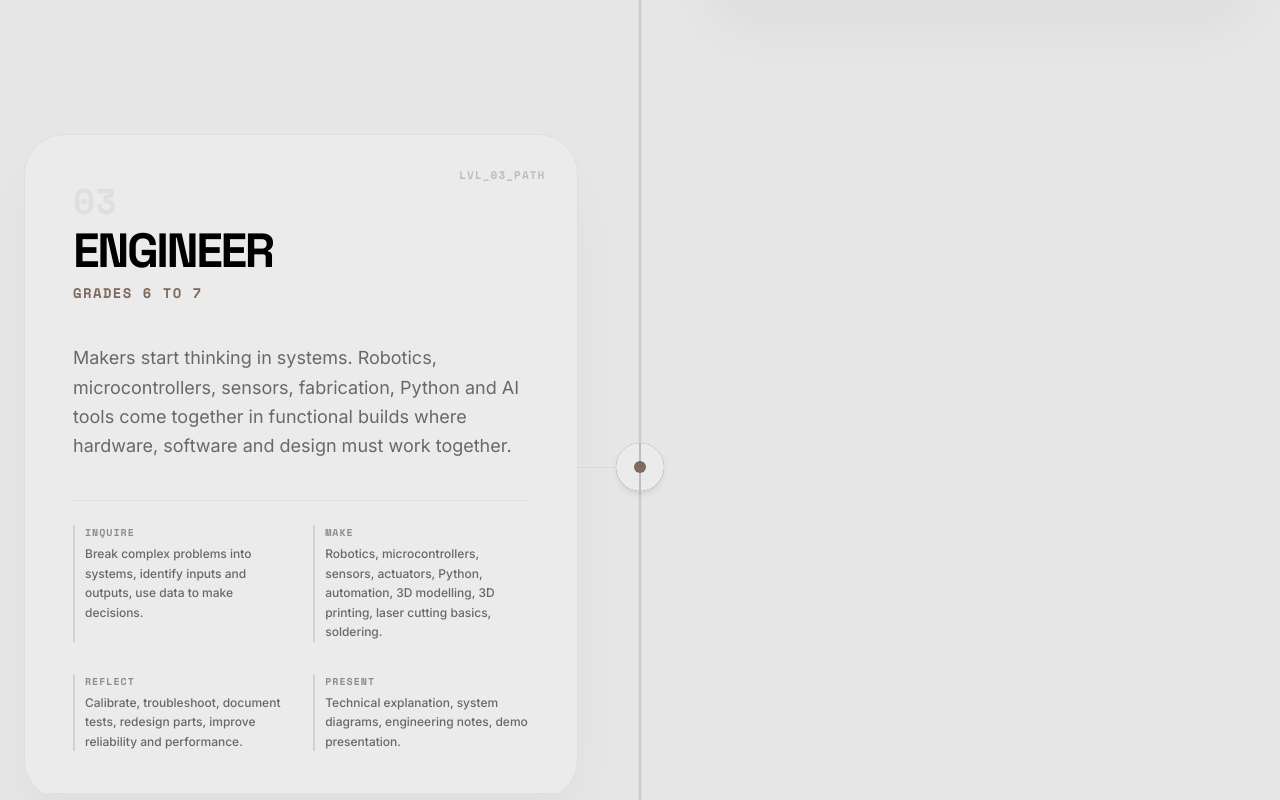
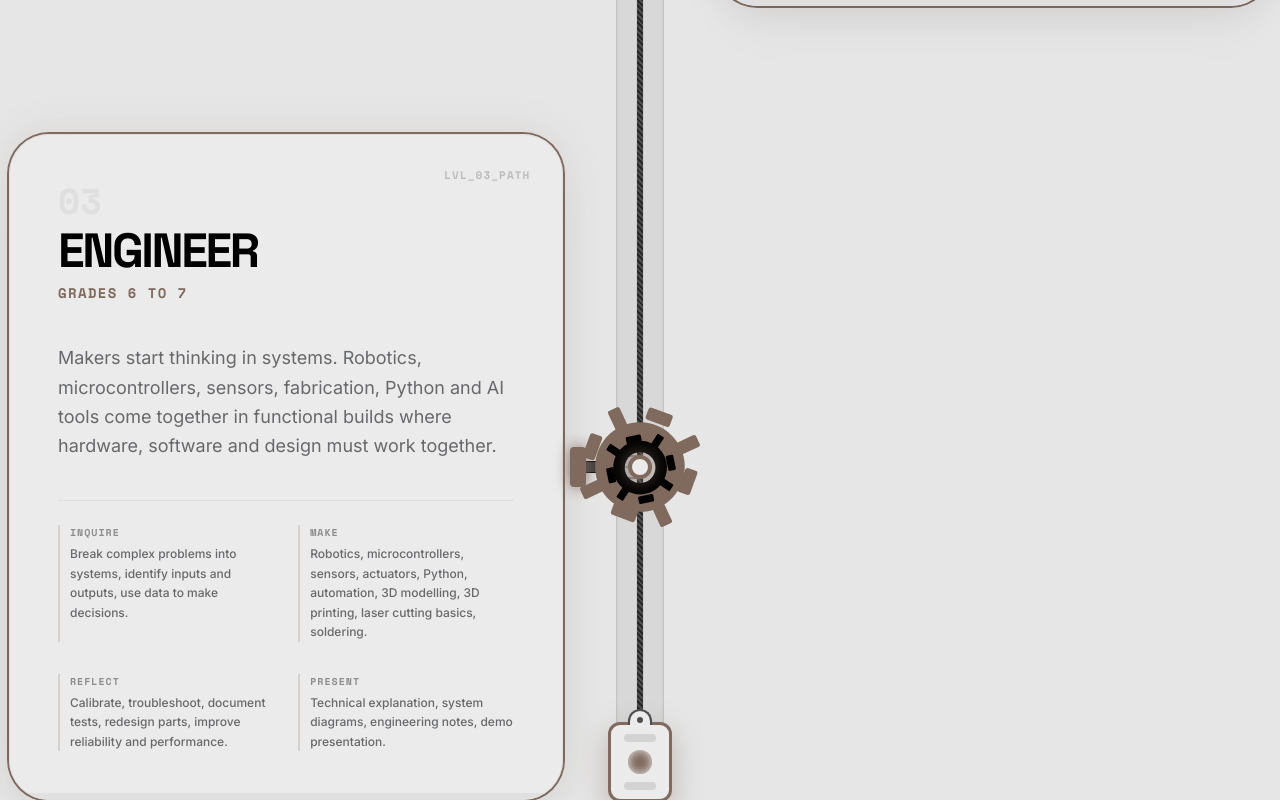
Before and after one commit to pratikb1234/Makerreactor, a React (Vite) app: page / in a window 1280 px wide. Shown: the part 7580-8380 px from the top of the page. Built offline with nearby package versions, Linux system fonts and the light colour scheme.

Commit message:
Restore original mechanical elevator and add code widget

```diff
--- a/src/components/ProgramPathway.jsx
+++ b/src/components/ProgramPathway.jsx
@@ -1,5 +1,5 @@
 import { useRef, useState } from 'react';
-import { motion, useScroll, useMotionValueEvent } from 'framer-motion';
+import { motion, useScroll, useMotionValueEvent, useTransform } from 'framer-motion';
 import { BlueprintGrid, ScrollCircuitLine, ArcReactorNode, FloatingCodeWidget } from './MakerElements';
 
 const levels = [
@@ -78,15 +78,9 @@ export default function ProgramPathway() {
     <section ref={sectionRef} className="bg-[var(--color-light)] relative overflow-hidden font-sans border-t border-black/5">
       <BlueprintGrid opacity={0.4} />
 
-      {/* Single continuous circuit line */}
-      <div className="absolute left-1/2 -translate-x-1/2 top-0 bottom-0 w-[100px] pointer-events-none z-0 hidden lg:block">
-        <ScrollCircuitLine
-          sectionRef={sectionRef}
-          className="top-0 left-0 w-full h-full"
-          pathD="M 50 0 V 1000"
-          viewBox="0 0 100 1000"
-          scrollOffset={["start center", "end center"]}
-        />
+      {/* ── Mechanical Contraption Timeline ── */}
+      <div className="absolute left-1/2 -translate-x-1/2 top-0 bottom-0 w-[120px] pointer-events-none z-0 hidden lg:block">
+        <MechanicalTimeline scrollYProgress={scrollYProgress} />
       </div>
 
       {/* ── Header Container ── */}
@@ -275,19 +269,168 @@ function LevelCardTimeline({ level, index, scrollYProgress }) {
 
       {/* Visual Marker on central line */}
       <div className="absolute left-1/2 -translate-x-1/2 top-1/2 -translate-y-1/2 hidden lg:flex items-center justify-center z-30">
-        <ArcReactorNode isActive={isActive} isHovered={isHovered} setIsHovered={setIsHovered} />
+        <MechanicalLinkageNode isActive={isActive || isHovered} />
       </div>
 
-      {/* Level Card Base Content */}
-      <div className="w-full lg:w-[45%]" onMouseEnter={() => setIsHovered(true)} onMouseLeave={() => setIsHovered(false)}>
-        <LevelCardBase level={level} index={index} />
+      {/* Level Card Base Content - Wrapped in a jolt animation */}
+      <motion.div
+        className="w-full lg:w-[45%]"
+        onMouseEnter={() => setIsHovered(true)}
+        onMouseLeave={() => setIsHovered(false)}
+        animate={(isActive || isHovered) ? { x: isEven ? -15 : 15 } : { x: 0 }}
+        transition={{ type: "spring", stiffness: 400, damping: 15, mass: 1 }}
+      >
+        {/* Pass isActive down so the card can light up when punched */}
+        <div className={`transition-all duration-500 rounded-[2.5rem] ${isActive || isHovered ? 'shadow-[0_0_40px_rgba(255,90,0,0.15)] ring-2 ring-[var(--color-accent)]' : ''}`}>
+          <LevelCardBase level={level} index={index} />
+        </div>
+      </motion.div>
+
+      {/* Decorative Mechanical Linkage Piston Arm - LG only */}
+      <div className={`hidden lg:block absolute top-1/2 -translate-y-1/2 w-[5%] h-8 z-20 ${isEven ? 'left-[45%]' : 'right-[45%]'}`}>
+        <PistonArm isActive={isActive || isHovered} isEven={isEven} />
       </div>
-
-      {/* Decorative Blueprint connector - LG only */}
-      <div className={`hidden lg:block w-[5%] h-px bg-black/5 absolute top-1/2 ${isEven ? 'left-[45%]' : 'right-[45%]'}`} />
 
       {/* Empty space on opposite side */}
       <div className="hidden lg:block lg:w-[45%]" />
     </div>
   );
 }
+
+function PistonArm({ isActive, isEven }) {
+  // Piston pushes OUT from the center towards the card.
+  // Center is at the right for isEven, left for !isEven.
+  return (
+    <div className={`w-full h-full relative flex items-center ${isEven ? 'flex-row-reverse' : 'flex-row'}`}>
+      {/* Outer Cylinder (attached to center) */}
+      <div className="w-1/2 h-6 bg-[#d4d4d4] border-y-2 border-x border-[#999] rounded-sm relative z-10 flex items-center justify-center shadow-md">
+         {/* Decorative cylinder stripes */}
+         <div className="w-full h-[2px] bg-black/20" />
+      </div>
+
+      {/* Inner Rod (shoots out to the card) */}
+      <motion.div
+        className="h-3 bg-[#444] border-y border-black relative z-0 origin-center"
+        initial={{ width: '10%' }}
+        animate={{ width: isActive ? '100%' : '10%' }}
+        transition={{ type: "spring", stiffness: 400, damping: 15, mass: 1 }}
+      >
+        {/* Plunger Head hitting the card */}
+        <div className={`absolute top-1/2 -translate-y-1/2 w-4 h-10 rounded-sm shadow-[0_0_15px_var(--color-accent)] transition-colors duration-200 ${isActive ? 'bg-[var(--color-accent)]' : 'bg-[#666]'} ${isEven ? '-left-2' : '-right-2'}`}>
+          {/* Spark effect when hitting */}
+          {isActive && (
+            <motion.div
+              initial={{ scale: 0, opacity: 1 }}
+              animate={{ scale: 2.5, opacity: 0 }}
+              transition={{ duration: 0.4, ease: "easeOut" }}
+              className={`absolute top-1/2 -translate-y-1/2 w-4 h-4 bg-white rounded-full ${isEven ? '-left-2' : '-right-2'}`}
+            />
+          )}
+        </div>
+      </motion.div>
+    </div>
+  );
+}
+
+// ── Mechanical Contraption Components ──
+
+function MechanicalTimeline({ scrollYProgress }) {
+  const payloadY = useTransform(scrollYProgress, [0, 1], ["0%", "100%"]);
+  // The motor rotation is directly proportional to scroll
+  const motorRotation = useTransform(scrollYProgress, [0, 1], [0, 1440]); // 4 full spins
+
+  return (
+    <div className="absolute inset-0 flex flex-col items-center">
+      {/* Top Motor Assembly (mounted at the top of the section) */}
+      <div className="absolute top-0 -mt-10 w-32 h-20 bg-[#d4d4d4] rounded-[1rem] border-2 border-[#999] z-30 flex items-center justify-center shadow-[0_10px_20px_rgba(0,0,0,0.15)]">
+        {/* Motor body casing details */}
+        <div className="absolute inset-x-4 top-2 h-4 bg-black/10 rounded-full" />
+        <div className="absolute inset-x-4 bottom-2 h-2 bg-black/10 rounded-full" />
+
+        {/* Rotating Pulley Wheel */}
+        <motion.div
+          className="relative w-16 h-16 rounded-full border-[6px] border-[#666] bg-[#ccc] flex items-center justify-center shadow-inner"
+          style={{ rotate: motorRotation }}
+        >
+          {/* Pulley Spokes */}
+          <div className="absolute w-full h-1.5 bg-[#666]" />
+          <div className="absolute w-1.5 h-full bg-[#666]" />
+          {/* Glowing Axle Center */}
+          <div className="w-4 h-4 bg-[var(--color-accent)] rounded-full z-10 shadow-[0_0_15px_var(--color-accent)]" />
+        </motion.div>
+      </div>
+
+      {/* Elevator Shaft / Track */}
+      <div className="absolute top-0 bottom-0 w-12 bg-[#ebebeb] rounded-b-[1rem] border-x border-b border-black/10 flex justify-center shadow-inner overflow-hidden">
+        {/* Inner track rail */}
+        <div className="absolute top-0 bottom-0 w-2 bg-black/5" />
+      </div>
+
+      {/* The Rope (connecting motor to capsule) */}
+      <motion.div
+        className="absolute top-0 w-1.5 bg-[#555] z-10 flex justify-center overflow-hidden"
+        style={{ height: payloadY }}
+      >
+        {/* Rope Texture */}
+        <div className="absolute inset-0 opacity-50" style={{ backgroundImage: 'repeating-linear-gradient(45deg, transparent, transparent 2px, black 2px, black 4px)' }} />
+      </motion.div>
+
+      {/* The Elevator Capsule (Payload) */}
+      <motion.div
+        className="absolute top-0 w-16 h-20 bg-white rounded-xl border-[3px] border-[var(--color-accent)] shadow-[0_10px_30px_rgba(255,90,0,0.4)] flex flex-col items-center justify-center z-20"
+        style={{ top: payloadY, y: "-50%" }}
+      >
+        {/* Hook attaching capsule to rope */}
+        <div className="absolute -top-4 w-6 h-4 rounded-t-full border-2 border-b-0 border-[#555] bg-white flex items-center justify-center">
+           <div className="w-1.5 h-1.5 bg-[#555] rounded-full mt-1" />
+        </div>
+
+        <div className="w-8 h-2 bg-black/10 rounded-full mb-2" />
+        <div className="w-6 h-6 bg-[var(--color-accent)] rounded-full animate-pulse shadow-[inset_0_0_10px_white]" />
+        <div className="w-8 h-2 bg-black/10 rounded-full mt-2" />
+      </motion.div>
+    </div>
+  );
+}
+
+function MechanicalLinkageNode({ isActive }) {
+  return (
+    <div className="relative flex items-center justify-center w-32 h-32 group">
+      {/* Background large gear */}
+      <motion.div
+        animate={{ rotate: isActive ? 360 : 0 }}
+        transition={{ duration: 4, repeat: Infinity, ease: "linear" }}
+        className={`absolute inset-0 flex items-center justify-center transition-colors duration-500 ${isActive ? 'text-[var(--color-accent)]' : 'text-black/10'}`}
+      >
+        <GearSVG width="100%" height="100%" />
+      </motion.div>
+      {/* Inner medium gear (spins opposite) */}
+      <motion.div
+        animate={{ rotate: isActive ? -360 : 0 }}
+        transition={{ duration: 3, repeat: Infinity, ease: "linear" }}
+        className={`absolute inset-0 flex items-center justify-center transition-colors duration-500 ${isActive ? 'text-black' : 'text-black/5'}`}
+        style={{ padding: '20%' }}
+      >
+        <GearSVG width="100%" height="100%" />
+      </motion.div>
+      {/* Center pivot */}
+      <div className={`w-6 h-6 rounded-full border-4 transition-all duration-500 z-10 ${isActive ? 'border-[var(--color-accent)] bg-white shadow-[0_0_20px_var(--color-accent)]' : 'border-black/20 bg-white'}`} />
+    </div>
+  );
+}
+
+function GearSVG({ width = "100", height = "100" }) {
+  return (
+    <svg width={width} height={height} viewBox="0 0 100 100" fill="currentColor">
+      <path d="M50 15C30.67 15 15 30.67 15 50C15 69.33 30.67 85 50 85C69.33 85 85 69.33 85 50C85 30.67 69.33 15 50 15ZM50 70C38.95 70 30 61.05 30 50C30 38.95 38.95 30 50 30C61.05 30 70 38.95 70 50C70 61.05 61.05 70 50 70Z" />
+      <rect x="45" y="0" width="10" height="20" rx="2" />
+      <rect x="45" y="80" width="10" height="20" rx="2" />
+      <rect x="0" y="45" width="20" height="10" rx="2" />
+      <rect x="80" y="45" width="20" height="10" rx="2" />
+      <rect x="18" y="14" width="10" height="20" rx="2" transform="rotate(45 23 24)" />
+      <rect x="74" y="70" width="10" height="20" rx="2" transform="rotate(45 79 80)" />
+      <rect x="14" y="74" width="20" height="10" rx="2" transform="rotate(45 24 79)" />
+      <rect x="70" y="18" width="20" height="10" rx="2" transform="rotate(45 80 23)" />
+    </svg>
+  );
+}
```
